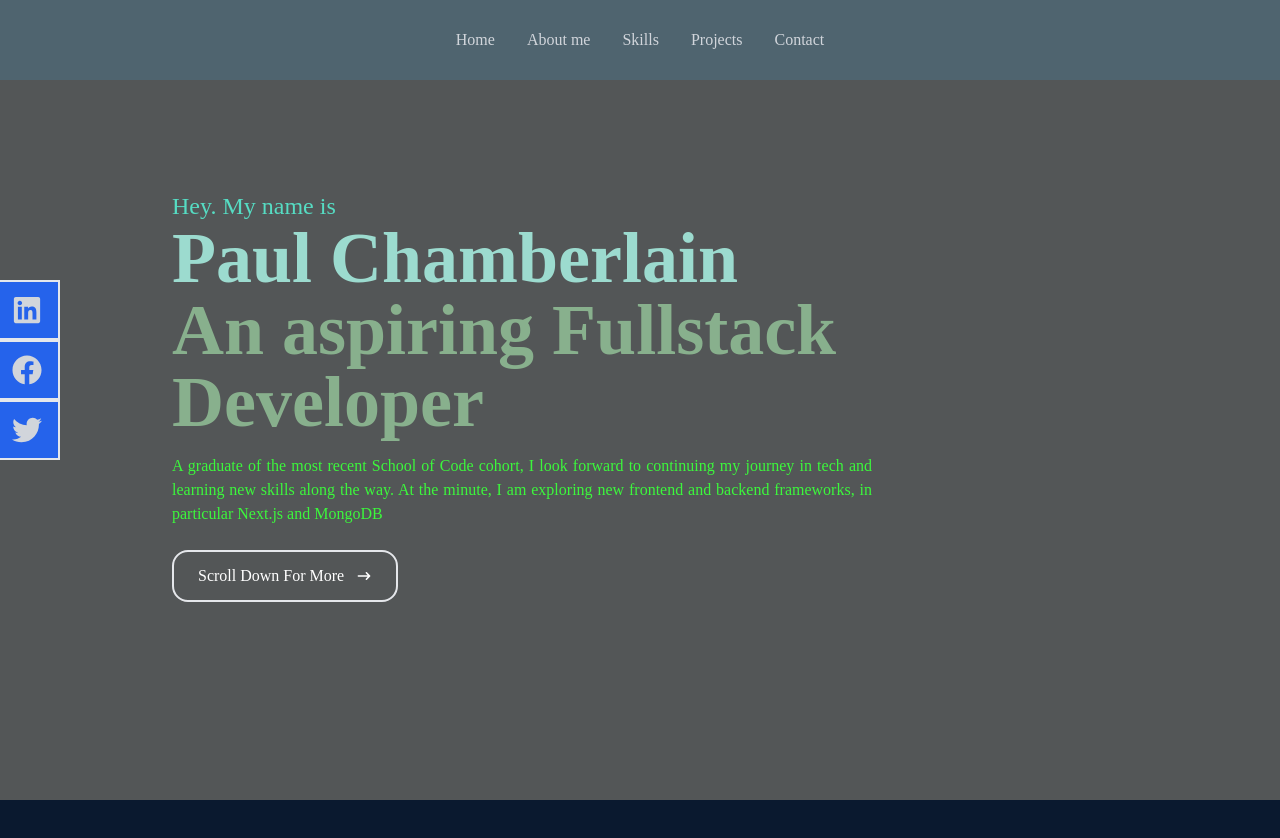
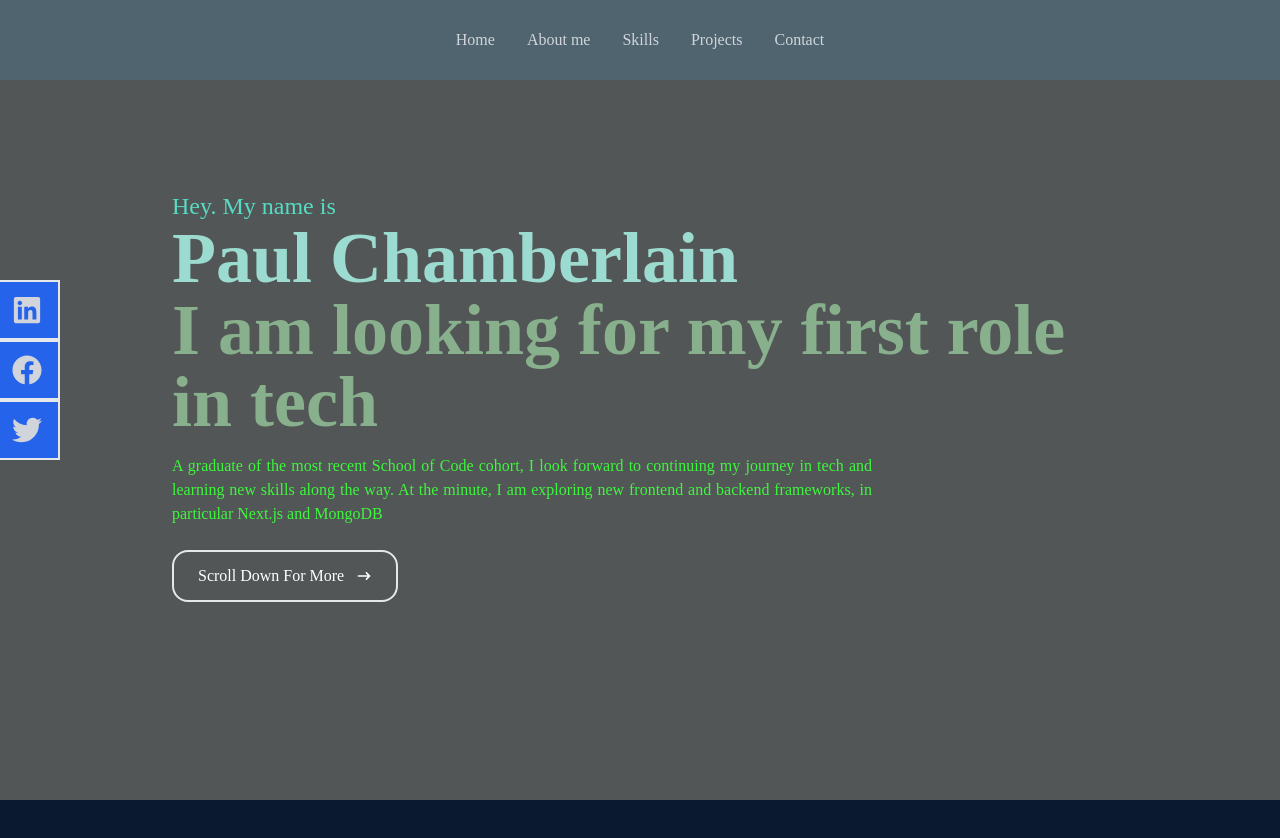
Before and after one commit to Paul2071/react-portfolio, a React (Create React App) app: page / in a window 1280 px wide. Shown: the top 838 px of the page. Built offline with nearby package versions, Linux system fonts and the light colour scheme.

Commit message:
updated home page text

```diff
--- a/src/components/Home/Home.js
+++ b/src/components/Home/Home.js
@@ -9,7 +9,7 @@ const Home = () => {
         <div className="max-w-[1000px] mx-auto px-8 flex flex-col justify-center h-full">
             <p className='text-[#56dcc3] text-2xl'>Hey. My name is</p>
             <h1 className='text-4xl sm:text-7xl font-bold text-[#9cdbcf] '>Paul Chamberlain</h1>
-            <h2 className='text-4xl sm:text-7xl font-bold text-[#88b08d]'>An aspiring Fullstack Developer </h2>
+            <h2 className='text-4xl sm:text-7xl font-bold text-[#88b08d]'>I am looking for my first role in tech </h2>
             <p className='text-[#3cf73c] py-4 max-w-[700px] text-justify'>A graduate of the most recent School of Code cohort, I look forward to continuing my journey in tech and learning new skills along the way. At the minute, I am exploring new frontend and backend frameworks, in particular Next.js and MongoDB    </p>
             <div>
                 <button className='text-white group border-2 px-6 py-3 my-2 rounded-2xl flex items-center hover:bg-[#56dcc3] hover:border-[#56dcc3] hover:text-[#0a0a0a]'>Scroll Down For More
```
